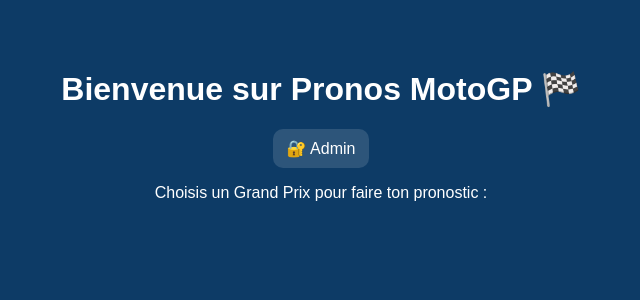
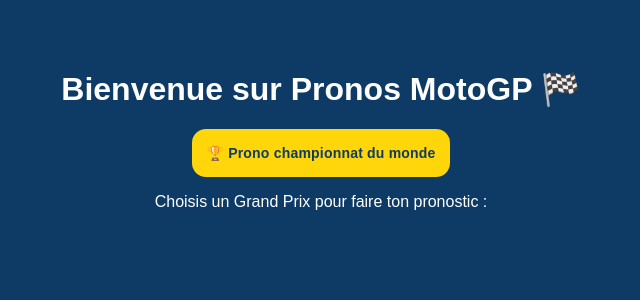
Before and after one commit to benjaminsoler07-lang/motogp-jeu, a Python web app: template templates/index.html in a window 1280 px wide. Shown: the part 175-475 px from the top of the page, without its empty margins (319-959 px from the left). Run offline with Jinja, Linux system fonts and the light colour scheme; the template is opened without the code that fills it, so the values that code supplies are empty.

Commit message:
Update index.html

```diff
--- a/templates/index.html
+++ b/templates/index.html
@@ -5,11 +5,10 @@
   <div class="container">
     <h1>Bienvenue sur Pronos MotoGP 🏁</h1>
 
-    <!-- ✅ Bouton Admin -->
+    <!-- 🏆 Prono Championnat du monde (à la place du bouton Admin) -->
     <div style="margin: 12px 0;">
-      <a href="{{ url_for('login') }}"
-         style="display:inline-block; padding:10px 14px; border-radius:10px; background:#ffffff22; color:white; text-decoration:none;">
-        🔐 Admin
+      <a class="btn btn-small" href="{{ url_for('championnat') }}">
+        🏆 Prono championnat du monde
       </a>
     </div>
 
```
